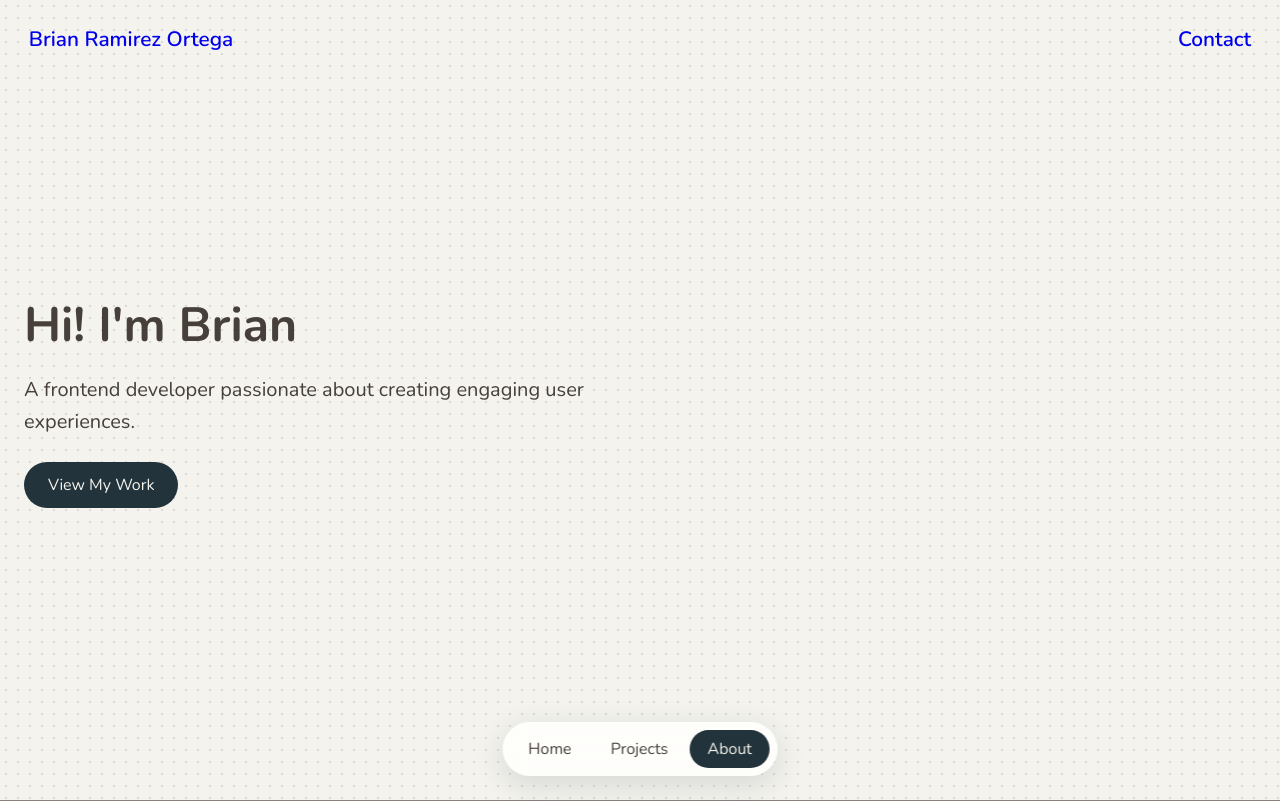
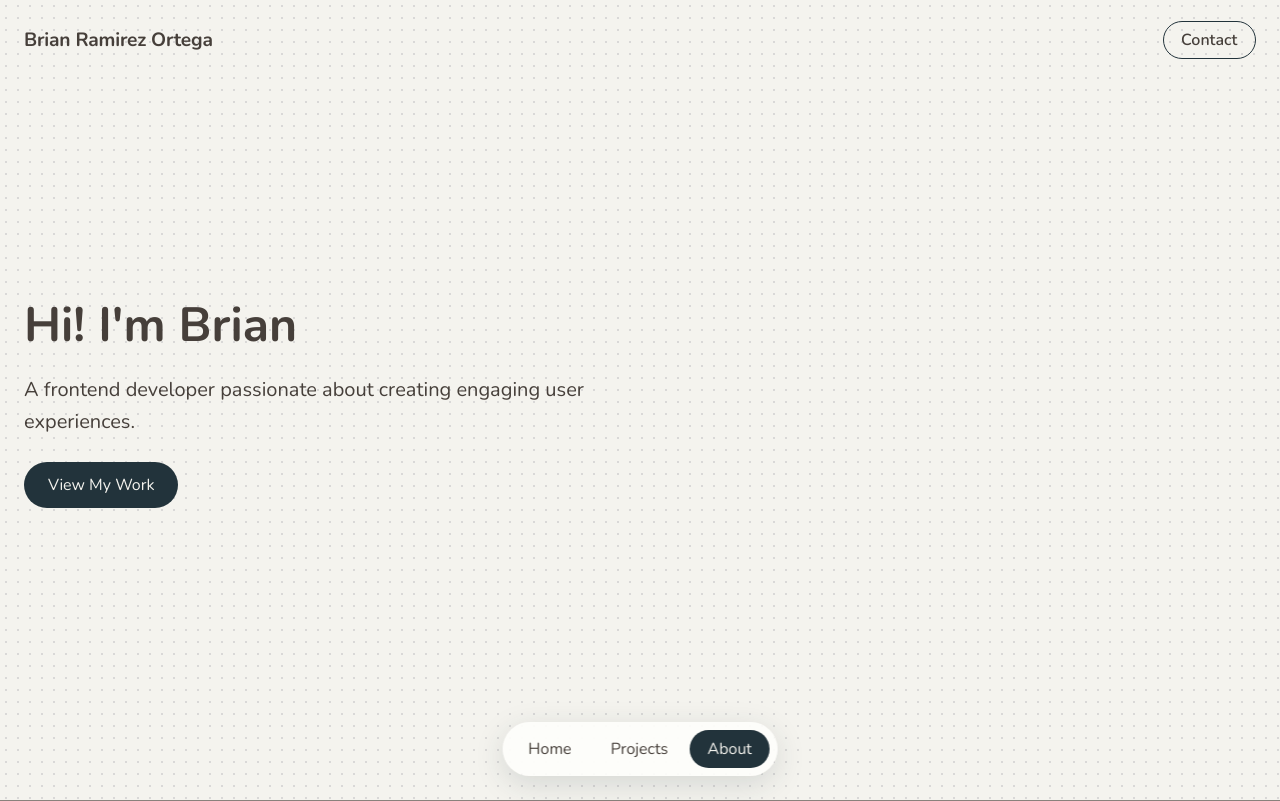
Before and after one commit to Brian767/Portfolio, a React (Vite) app: page / in a window 1280 px wide. Shown: the top 801 px of the page. Built offline with nearby package versions, Linux system fonts and the light colour scheme.

Commit message:
uppdated header

```diff
--- a/src/App.css
+++ b/src/App.css
@@ -1,12 +1,5 @@
 /* Header styles */
-header {
-  font-size: 1.2rem;
-  display: flex;
-  justify-content: space-between;
-  align-items: center;
-  padding: 1.3em 1.5em;
-  font-weight: 600;
-
+.header {
   position: fixed;
   top: 0;
   left: 0;
@@ -14,22 +7,88 @@ header {
   box-sizing: border-box;
   z-index: 1000;
 
-  transition: transform 0.3s ease;
+  display: flex;
+  justify-content: space-between;
+  align-items: center;
+  padding: 1.3rem 1.5rem;
+
+  background-color: transparent;
+  border-bottom: 1px solid transparent;
+  transition:
+    transform 0.3s ease,
+    background-color 0.3s ease,
+    padding 0.3s ease,
+    border-color 0.3s ease,
+    visibility 0s;
 }
 
-header a {
-  text-decoration: none;
-  font-size: 1.3rem;
+/* Frosted background once the user scrolls away from the top */
+.header.scrolled {
+  padding: 0.9rem 1.5rem;
+  background-color: rgba(244, 243, 238, 0.8); /* match your page background */
+  backdrop-filter: blur(12px);
+  -webkit-backdrop-filter: blur(12px);
+  border-bottom-color: rgba(34, 51, 59, 0.08);
 }
 
-header.visible {
+.header.visible {
   transform: translateY(0);
+  visibility: visible;
 }
 
-header.hidden {
+/* visibility flips after the slide-out finishes, removing hidden links from tab order */
+.header.hidden {
   transform: translateY(-100%);
+  visibility: hidden;
+  transition:
+    transform 0.3s ease,
+    background-color 0.3s ease,
+    padding 0.3s ease,
+    border-color 0.3s ease,
+    visibility 0s 0.3s;
 }
 
+.header a {
+  text-decoration: none;
+  color: #463f3a;
+}
+
+.header-name {
+  font-size: 1.2rem;
+  font-weight: 700;
+  letter-spacing: -0.01em;
+}
+
+/* Contact as a pill that echoes the bottom nav */
+.header-link {
+  display: inline-block;
+  padding: 0.45rem 1.1rem;
+  border: 1.5px solid #22333b;
+  border-radius: 100px;
+  font-size: 1rem;
+  font-weight: 600;
+  transition:
+    background-color 0.3s ease,
+    color 0.3s ease;
+}
+
+.header-link:hover {
+  background-color: #22333b;
+  color: #f4f3ee;
+}
+
+.header a:focus-visible {
+  outline: 2px solid #22333b;
+  outline-offset: 3px;
+  border-radius: 6px;
+}
+
+@media (prefers-reduced-motion: reduce) {
+  .header,
+  .header.hidden {
+    transition: none;
+  }
+}
 /* Navbar styles */
 #navbar {
   position: fixed;
@@ -40,7 +99,7 @@ header.hidden {
 
   padding: 0.5rem;
   border-radius: 100px;
-  background-color: rgba(255, 255, 253, 0.85);
+  background-color: rgba(255, 255, 253, 0.8);
   backdrop-filter: blur(12px);
   -webkit-backdrop-filter: blur(12px);
   box-shadow: 0 8px 30px rgba(34, 51, 59, 0.15);
--- a/src/components/Header.jsx
+++ b/src/components/Header.jsx
@@ -1,36 +1,54 @@
 import { useEffect, useState } from "react";
+
+const SCROLL_DELTA = 8; // ignore tiny scroll movements
+
 export default function Header() {
   const [isVisible, setIsVisible] = useState(true);
+  const [isScrolled, setIsScrolled] = useState(false);
 
   useEffect(() => {
     let lastScrollY = window.scrollY;
+    let ticking = false;
 
-    function handleScroll() {
-      const currentScrollY = window.scrollY;
+    const update = () => {
+      const currentY = window.scrollY;
+      setIsScrolled(currentY > 10);
 
-      if (currentScrollY < 10) {
+      if (currentY < 10) {
         setIsVisible(true);
-      } else if (currentScrollY > lastScrollY) {
-        setIsVisible(false);
-      } else if (currentScrollY < lastScrollY) {
-        setIsVisible(true);
+        lastScrollY = currentY;
+      } else if (Math.abs(currentY - lastScrollY) > SCROLL_DELTA) {
+        setIsVisible(currentY < lastScrollY); // scrolling up = show
+        lastScrollY = currentY;
       }
+      ticking = false;
+    };
 
-      lastScrollY = currentScrollY;
-    }
+    const onScroll = () => {
+      if (ticking) return;
+      ticking = true;
+      requestAnimationFrame(update);
+    };
 
-    window.addEventListener("scroll", handleScroll);
-
-    return () => {
-      window.removeEventListener("scroll", handleScroll);
-    };
+    window.addEventListener("scroll", onScroll, { passive: true });
+    return () => window.removeEventListener("scroll", onScroll);
   }, []);
 
+  const classes = [
+    "header",
+    isVisible ? "visible" : "hidden",
+    isScrolled ? "scrolled" : "",
+  ].join(" ");
+
   return (
-    <header className={isVisible ? "header visible" : "header hidden"}>
-      <a className="headerName" href="/">Brian Ramirez Ortega</a>
+    <header className={classes}>
+      <a className="header-name" href="#home">
+        Brian Ramirez Ortega
+      </a>
       <div className="header-contacts">
-        <a className="header-link" href="#contact">Contact</a>
+        <a className="header-link" href="#contact">
+          Contact
+        </a>
       </div>
     </header>
   );
```
